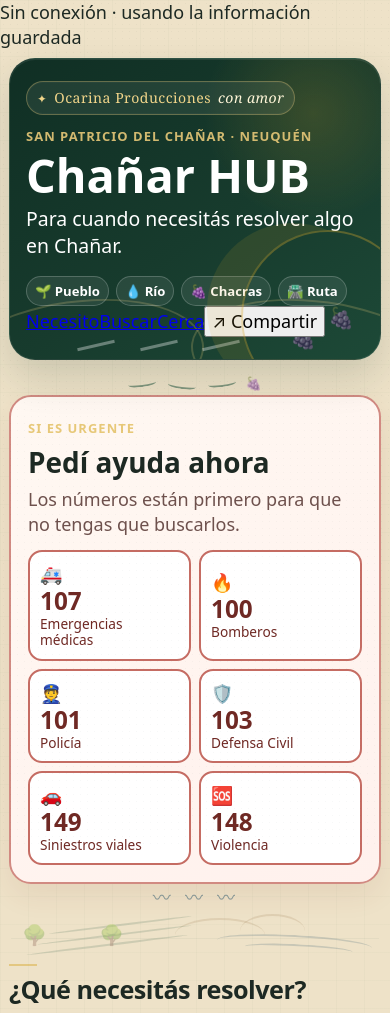
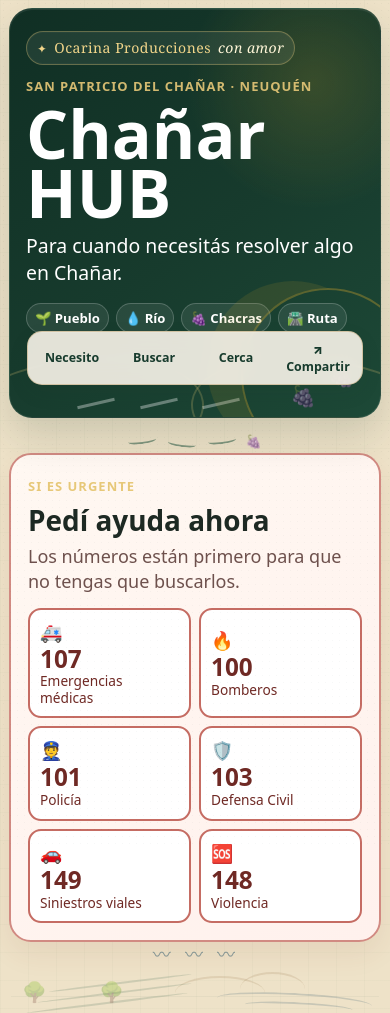
Before and after one commit to eliasmartinezcultural-glitch/chanar-hub, a plain HTML site: page index.html in a window 390 px wide. Shown: the top 1013 px of the page. Drawn offline with Linux system fonts and the light colour scheme.

Commit message:
Mejorar lenguaje visual y UX táctil móvil

```diff
--- a/style.css
+++ b/style.css
@@ -85,3 +85,25 @@
 
 /* LENGUAJE VISUAL CHAÑAR HUB: patrones livianos de viña, río, ruta y barda. */
 .cha-strip{height:22px;margin:1px 18px 1px;display:flex;align-items:center;justify-content:center;gap:12px;opacity:.55;overflow:hidden;pointer-events:none}.cha-strip span{color:var(--green2);font-size:.72rem}.strip-vine i{width:28px;height:7px;border-bottom:2px solid var(--green2);border-radius:0 0 60% 60%;transform:rotate(-7deg)}.strip-vine i:nth-child(2){transform:rotate(7deg);margin-top:5px}.strip-vine span{margin-left:-3px}.strip-river span{font-family:Georgia,serif;font-size:1rem;color:var(--blue);letter-spacing:.12em}.strip-road{gap:18px}.strip-road span{display:block;width:42px;height:3px;border-radius:99px;background:var(--sun);transform:rotate(-5deg)}.strip-road span:nth-child(2){width:54px}.strip-road span:nth-child(3){width:34px}.strip-barda{gap:0;justify-content:flex-end;padding-right:8%}.strip-barda span{width:75px;height:18px;border-top:2px solid #9b7b52;border-radius:50%;opacity:.45}.strip-barda span:nth-child(2){width:48px;margin-left:-18px;margin-top:8px}.strip-barda span:nth-child(3){width:90px;margin-left:-14px}.section{position:relative}.section:before{content:"";position:absolute;left:0;top:-8px;width:28px;height:2px;background:var(--sun);opacity:.45}.emergency + .cha-strip{margin-top:2px}@media(max-width:620px){.cha-strip{margin-left:8px;margin-right:8px}}
+
+/* EXPERIENCIA MÓVIL · Chañar HUB */
+body{min-height:100vh}
+.offline-bar{display:none;position:fixed;z-index:50;left:8px;right:8px;top:8px;padding:8px 12px;border-radius:12px;background:#173b2d;color:#fffaf0;text-align:center;font-size:.76rem;font-weight:800;box-shadow:0 8px 22px rgba(0,0,0,.16)}
+body.is-offline .offline-bar{display:block}
+.mobile-nav{display:grid;grid-template-columns:repeat(4,1fr);gap:6px;margin:-2px 1px 10px;padding:6px;background:rgba(255,250,240,.88);border:1px solid rgba(205,187,151,.8);border-radius:15px;box-shadow:0 8px 22px rgba(23,59,45,.07);position:sticky;top:7px;z-index:20;backdrop-filter:blur(10px)}
+.mobile-nav a,.mobile-nav button{min-height:40px;display:flex;align-items:center;justify-content:center;border:0;border-radius:10px;background:transparent;color:var(--green);text-decoration:none;font-size:.72rem;font-weight:900}
+.mobile-nav a:active,.mobile-nav button:active{background:#eee2c8}
+.top-button{position:fixed;right:14px;bottom:18px;z-index:30;width:46px;height:46px;border:2px solid var(--green);border-radius:50%;background:var(--paper);color:var(--green);font-size:1.25rem;font-weight:900;box-shadow:0 10px 24px rgba(23,59,45,.18);display:none}
+.top-button.show{display:block}
+.hero{scroll-margin-top:70px}
+.section,.local-note,.emergency{scroll-margin-top:72px}
+@media(max-width:620px){
+ .mobile-nav{top:5px}
+ .mobile-nav a,.mobile-nav button{font-size:.69rem}
+ .hero{border-radius:23px}
+ .hero h1{font-size:clamp(2.5rem,17vw,4rem)}
+ .em-grid a{border-radius:13px}
+ .actions button{min-height:58px}
+ .card{padding:14px;border-radius:15px}
+}
+@media(prefers-reduced-motion:reduce){*{scroll-behavior:auto!important;transition:none!important}.card:hover,.actions button:hover{transform:none}}
```
